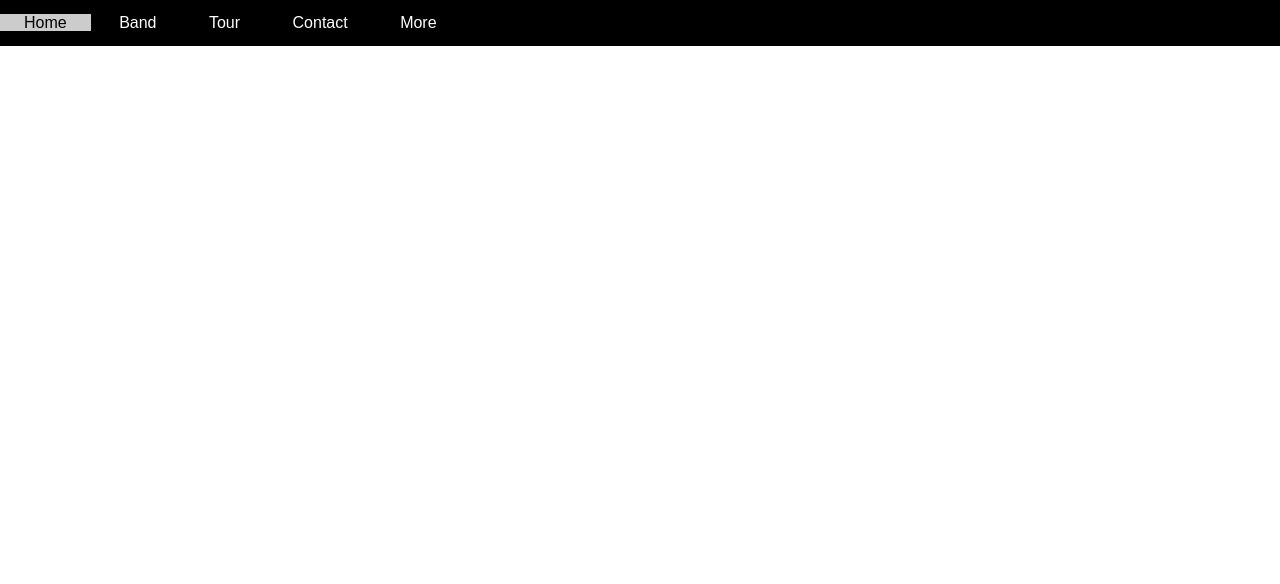
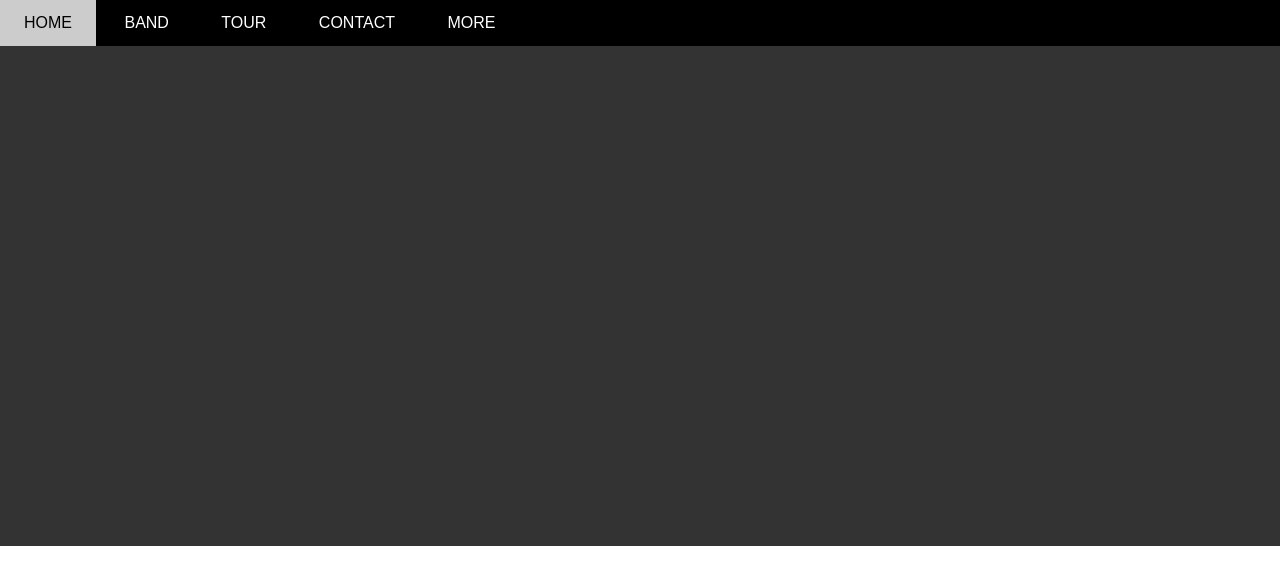
Before and after one commit to Cppmath/hoc-front-end, a plain HTML site: page index.html in a window 1280 px wide. Drawn offline with Linux system fonts and the light colour scheme.

```diff
--- a/assets/main.css
+++ b/assets/main.css
@@ -19,32 +19,60 @@ html {
 
 }
 
-#nav {
+#nav, .subnav {
+    list-style-type: none;
+}
 
+#nav > li {
+    display:inline-block;
 }
 
 #nav li {
-    display:inline-block;
+    position: relative;
+}
+
+#nav > li > a {
+    color:#fff;
+    text-transform: uppercase;
 }
 
 #nav li a {
-    color:#fff;
     text-decoration: none;
     line-height: 46px;
     padding: 0 24px;
+    display : block;
 }
 
-#nav li:hover a {
+#nav li:hover .subnav {
+    display: block;
+}
+
+#nav .subnav li:hover a,
+#nav >li:hover >a {
     color:#000;
     background-color: #ccc;
 }
 
 #nav .subnav {
     display: none;
+    position: absolute;
+    top:100%;
+    left: 0;
+    background-color: #fff;
+    box-shadow: 0 0 10px rgba(0 ,0 ,0, 0.3);
+    min-width: 160px;
+
+}
+
+#nav .subnav a {
+    color:#000;
+    padding: 0 12px;
 }
 
 #slider {
-
+    min-height: 500px;
+    background-color: #333;
+    line-height: 38px;
 }
 
 #content {
```
Also changed, not shown: 1 other file.
